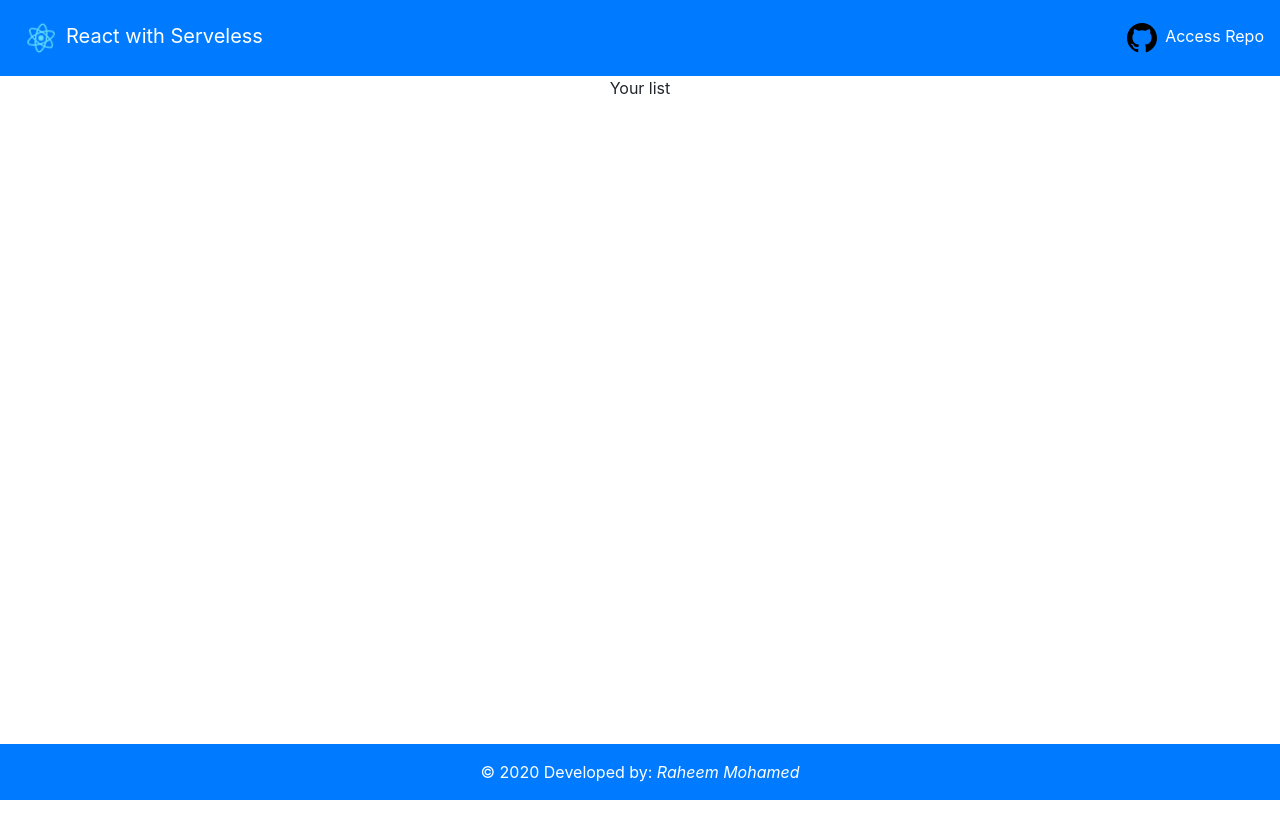
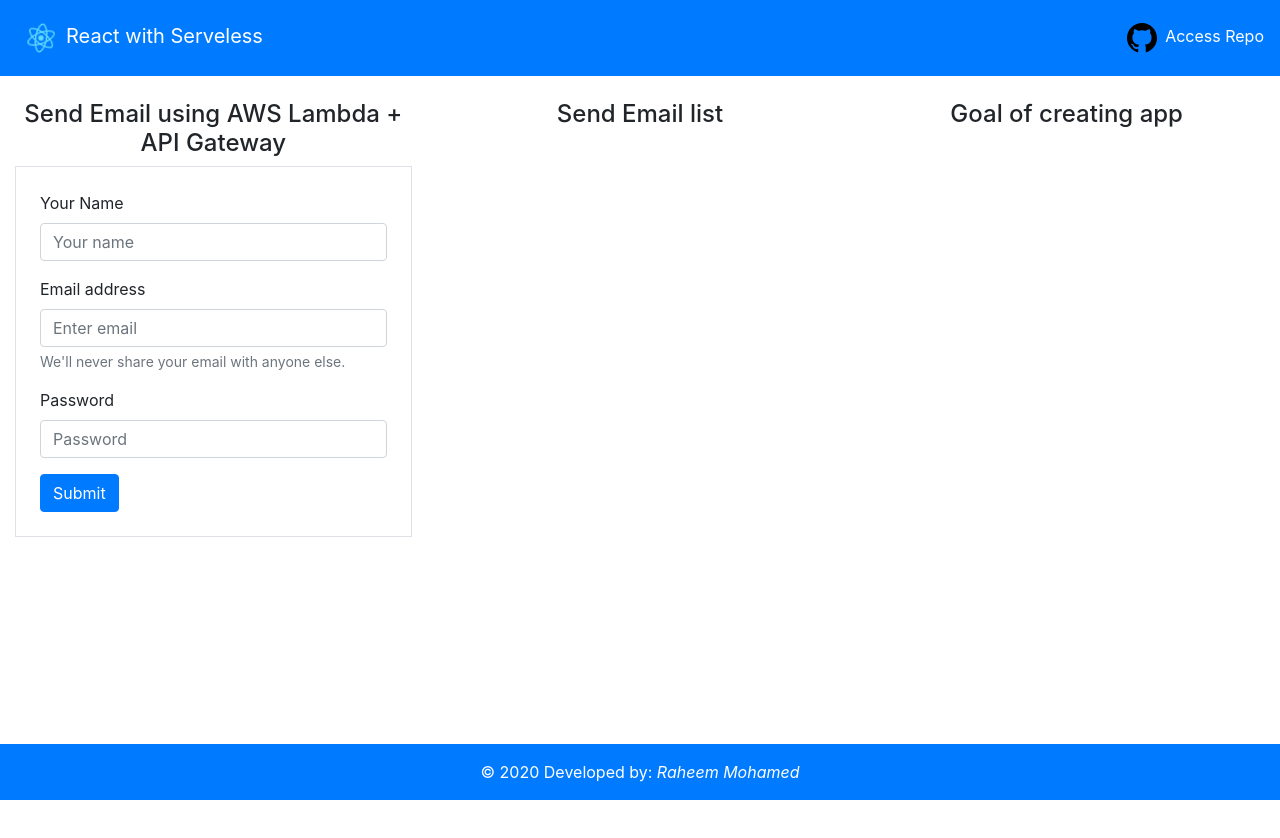
Before and after one commit to raheemmohamed/react-with-serveless, a React (Create React App) app: page / in a window 1280 px wide. Shown: the top 838 px of the page. Built offline with nearby package versions, Linux system fonts and the light colour scheme.

Commit message:
Added bootstrap form and reusable and pass value to child component

```diff
--- a/src/App.tsx
+++ b/src/App.tsx
@@ -1,31 +1,30 @@
-import logo from './logo.svg';
-import './App.scss';
+import logo from "./logo.svg";
+import "./App.scss";
 import Header from "./components/Header/Header";
 import Footer from "./components/Footer/Footer";
-
+import Form from "./components/Form/Form";
 function App() {
   return (
-
     <div className="App">
       <Header />
 
-      <div className="container-fluid vh-100">
-
+      <div className="container-fluid vh-100 mt-4" >
         <div className="row">
-          <div className="col-sm-12 col-md-4 col-lg-4">
-              <form>
-
-              </form>
+          <div className="col-sm-12 col-md-4 col-lg-4 ">
+              <Form title="Send Email using AWS Lambda + API Gateway" />
           </div>
 
           <div className="col-sm-12 col-md-4 col-lg-4">
-              Your list
+              <h4>Send Email list</h4>
+          </div>
+
+          <div className="col-sm-12 col-md-4 col-lg-4">
+              <h4>Goal of creating app</h4>
           </div>
         </div>
-
       </div>
 
-      <Footer/>
+      <Footer />
     </div>
   );
 }
--- /dev/null
+++ b/src/components/Form/Form.scss
@@ -0,0 +1 @@
+.Form {}
--- /dev/null
+++ b/src/components/Form/Form.tsx
@@ -0,0 +1,53 @@
+import React, { Component } from "react";
+import "./Form.scss";
+
+class Form extends Component {
+
+  constructor(public props:any){
+    super(props);
+  }
+
+
+  render() {
+    return (
+      <div>
+        <h4>{this.props.title}</h4>
+        <form className="text-left p-4 border" data-testid="Form">
+        <div className="form-group">
+          <label>Your Name</label>
+          <input type="text" className="form-control" placeholder="Your name" />
+        </div>
+
+        <div className="form-group">
+          <label>Email address</label>
+          <input
+            type="email"
+            className="form-control"
+            aria-describedby="emailHelp"
+            placeholder="Enter email"
+          />
+          <small id="emailHelp" className="form-text text-muted">
+            We'll never share your email with anyone else.
+          </small>
+        </div>
+        <div className="form-group">
+          <label>Password</label>
+          <input
+            type="password"
+            className="form-control"
+            placeholder="Password"
+          />
+        </div>
+
+        <button type="submit" className="btn btn-primary">
+          Submit
+        </button>
+      </form>
+      </div>
+
+
+    );
+  }
+}
+
+export default Form;
```
Also changed, not shown: 2 other files (tests, documents, lock files or other folders).
